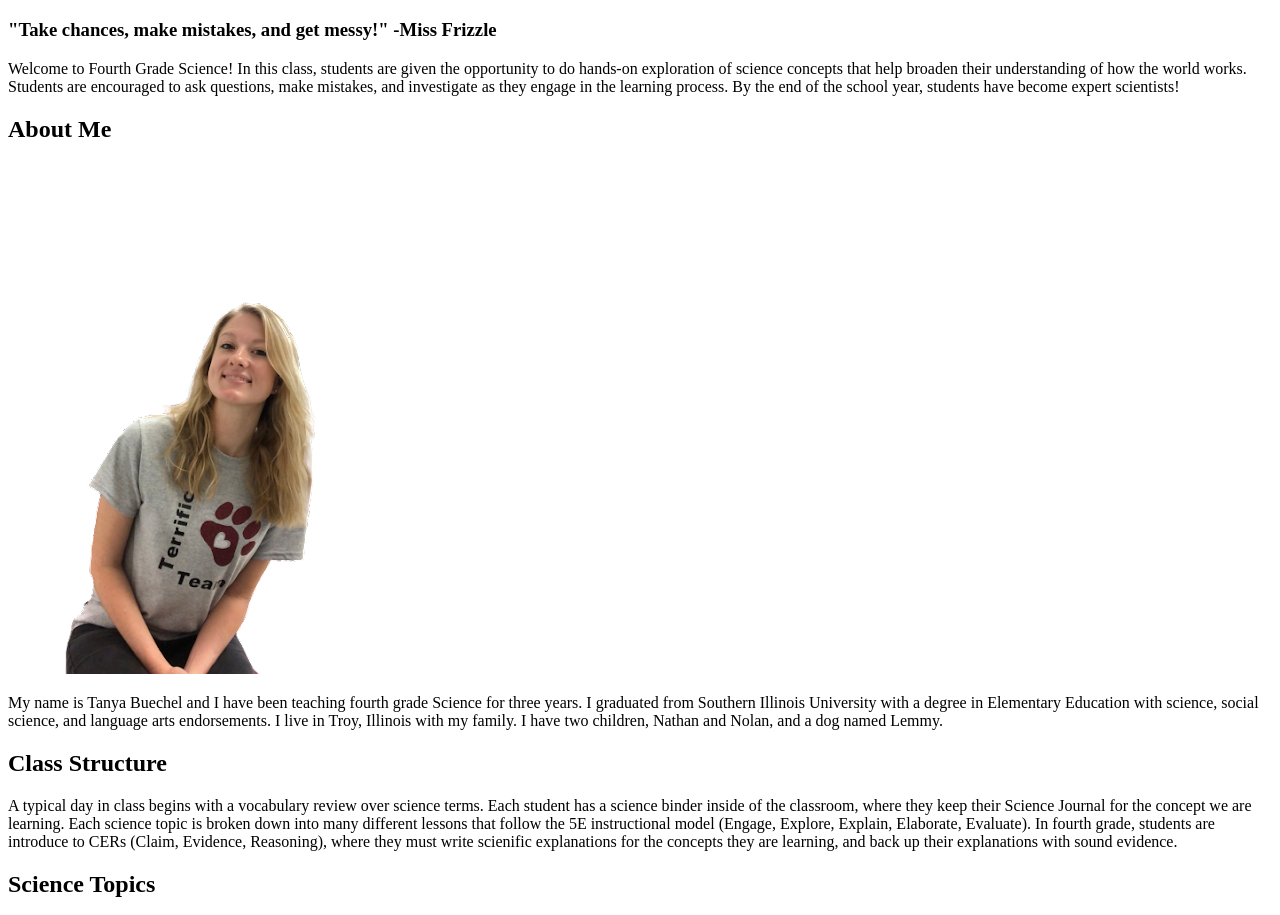
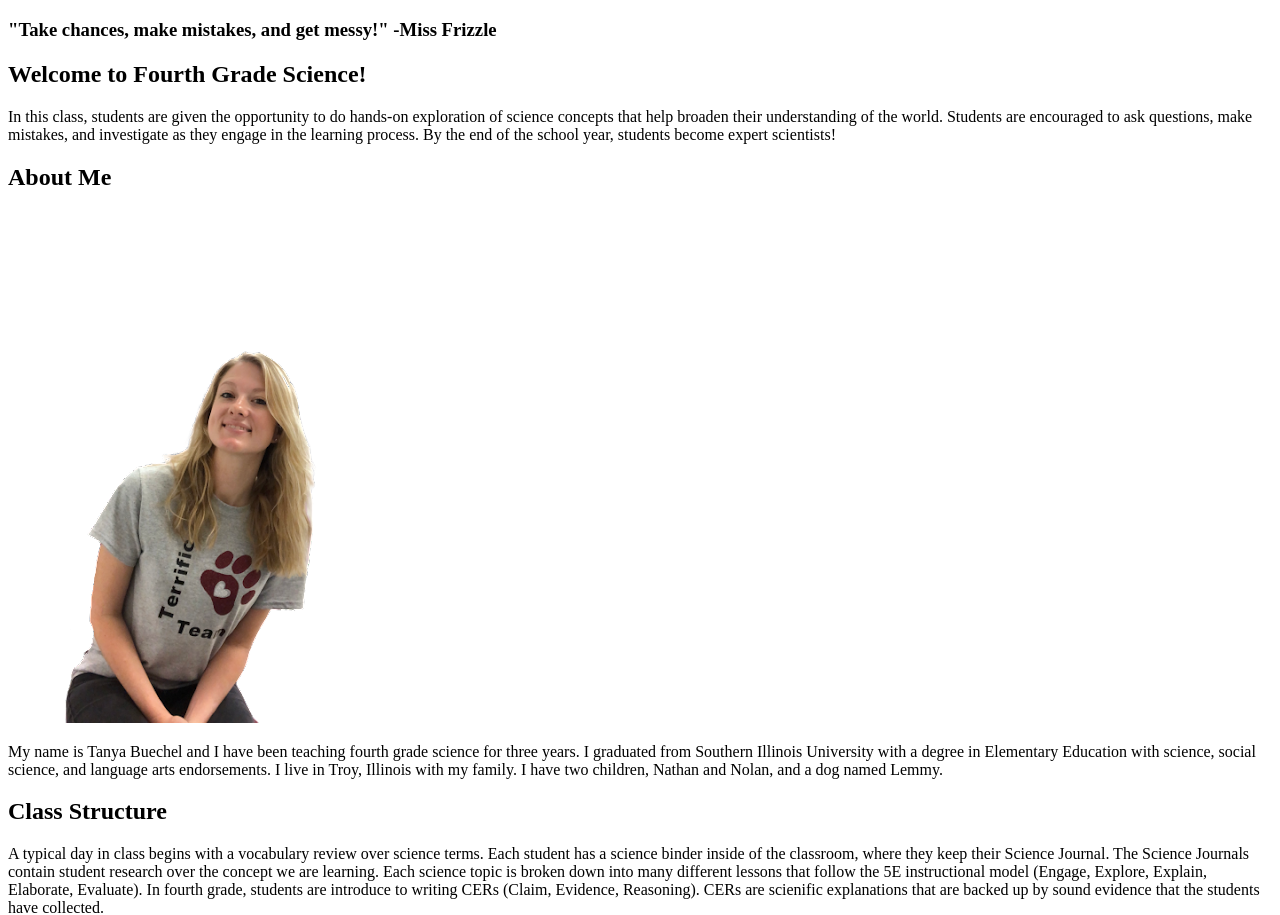
Before and after one commit to St-Louis-Women-March-2022/js-assignment-4-html-me-something-TanyaBuechel, a website: page index.html in a window 1280 px wide. Shown: the part 61-976 px from the top of the page. Drawn offline with Linux system fonts and the light colour scheme.

Commit message:
Added text, images, and link to page.

```diff
--- a/index.html
+++ b/index.html
@@ -17,17 +17,17 @@
 
             <!-- Class Intro -->
             <section>
-               <p>Welcome to Fourth Grade Science!
-                  In this class, students are given the opportunity to do hands-on exploration of science concepts that help broaden their understanding of how the world works.
+               <h2>Welcome to Fourth Grade Science!</h2>
+               <p>In this class, students are given the opportunity to do hands-on exploration of science concepts that help broaden their understanding of the world.
                   Students are encouraged to ask questions, make mistakes, and investigate as they engage in the learning process.
-                  By the end of the school year, students have become expert scientists!</p>
+                  By the end of the school year, students become expert scientists!</p>
             </section>
 
             <!-- About Me -->
             <section>
                <h2>About Me</h2>
                <img src="images/About Me.png"/>
-               <p>My name is Tanya Buechel and I have been teaching fourth grade Science for three years.
+               <p>My name is Tanya Buechel and I have been teaching fourth grade science for three years.
                   I graduated from Southern Illinois University with a degree in Elementary Education with science, social science, and language arts endorsements.
                   I live in Troy, Illinois with my family. I have two children, Nathan and Nolan, and a dog named Lemmy.</p>
             </section>
@@ -36,10 +36,11 @@
             <section>
                <h2>Class Structure</h2>
                <p>A typical day in class begins with a vocabulary review over science terms.
-                  Each student has a science binder inside of the classroom, where they keep their Science Journal for the concept we are learning.
+                  Each student has a science binder inside of the classroom, where they keep their Science Journal. The Science Journals contain student research over the concept we are learning.
                   Each science topic is broken down into many different lessons that follow the 5E instructional model (Engage, Explore, Explain, Elaborate, Evaluate).
-                  In fourth grade, students are introduce to CERs (Claim, Evidence, Reasoning), where they must write scienific explanations for the concepts they are learning, and back up their explanations with sound evidence.</p>
-            </section>
+                  In fourth grade, students are introduce to writing CERs (Claim, Evidence, Reasoning). CERs are scienific explanations that are backed up by sound evidence that the students have collected.</p>
+               <a href="https://youtu.be/Gfq9gXX8JvA" target="_blank">&gt;&gt;&gt;&gt;Click here to watch a science video made by my students!&lt;&lt;&lt;&lt;</a>
+               </section>
 
             <!-- Science Topics -->
             <article>
```
